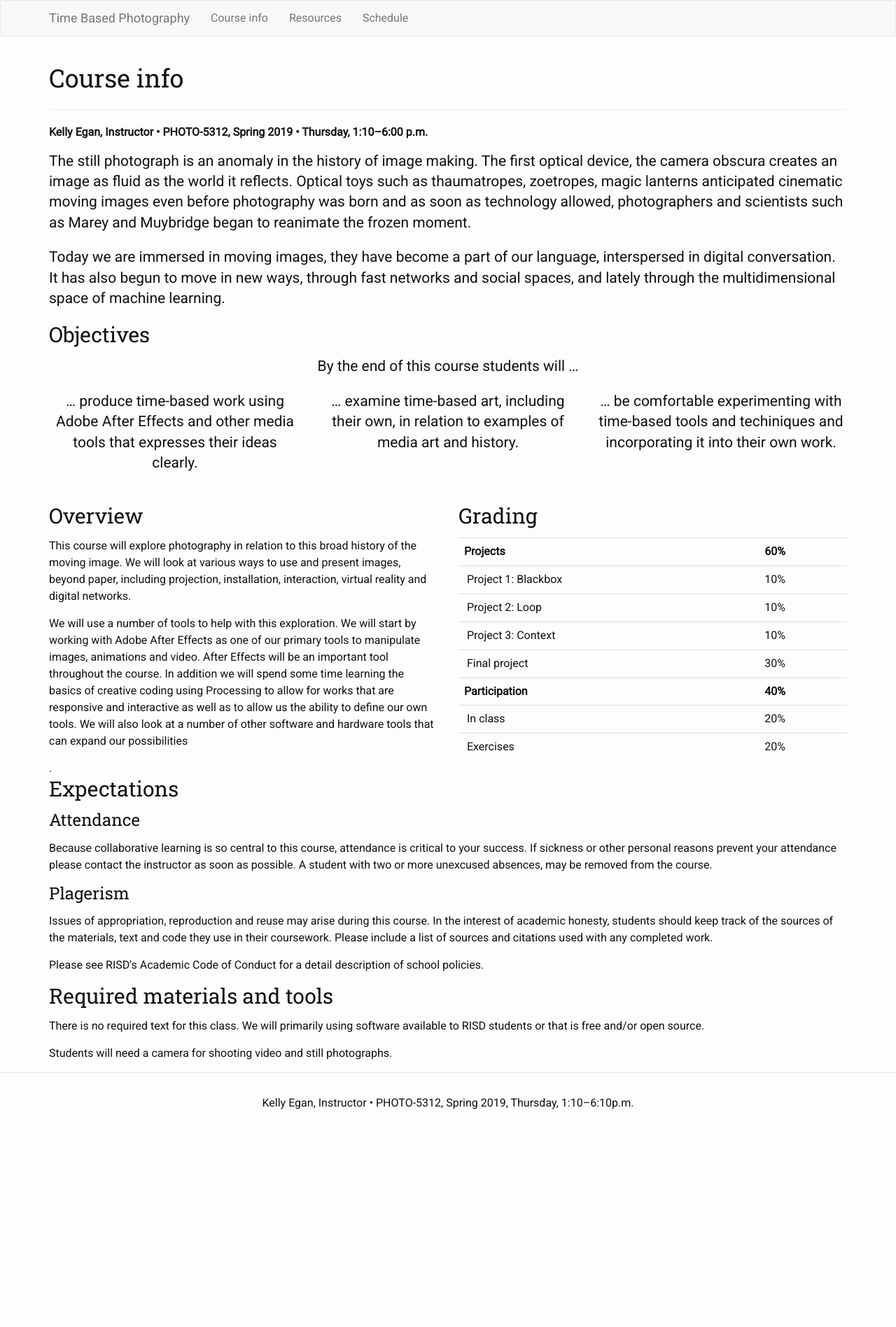
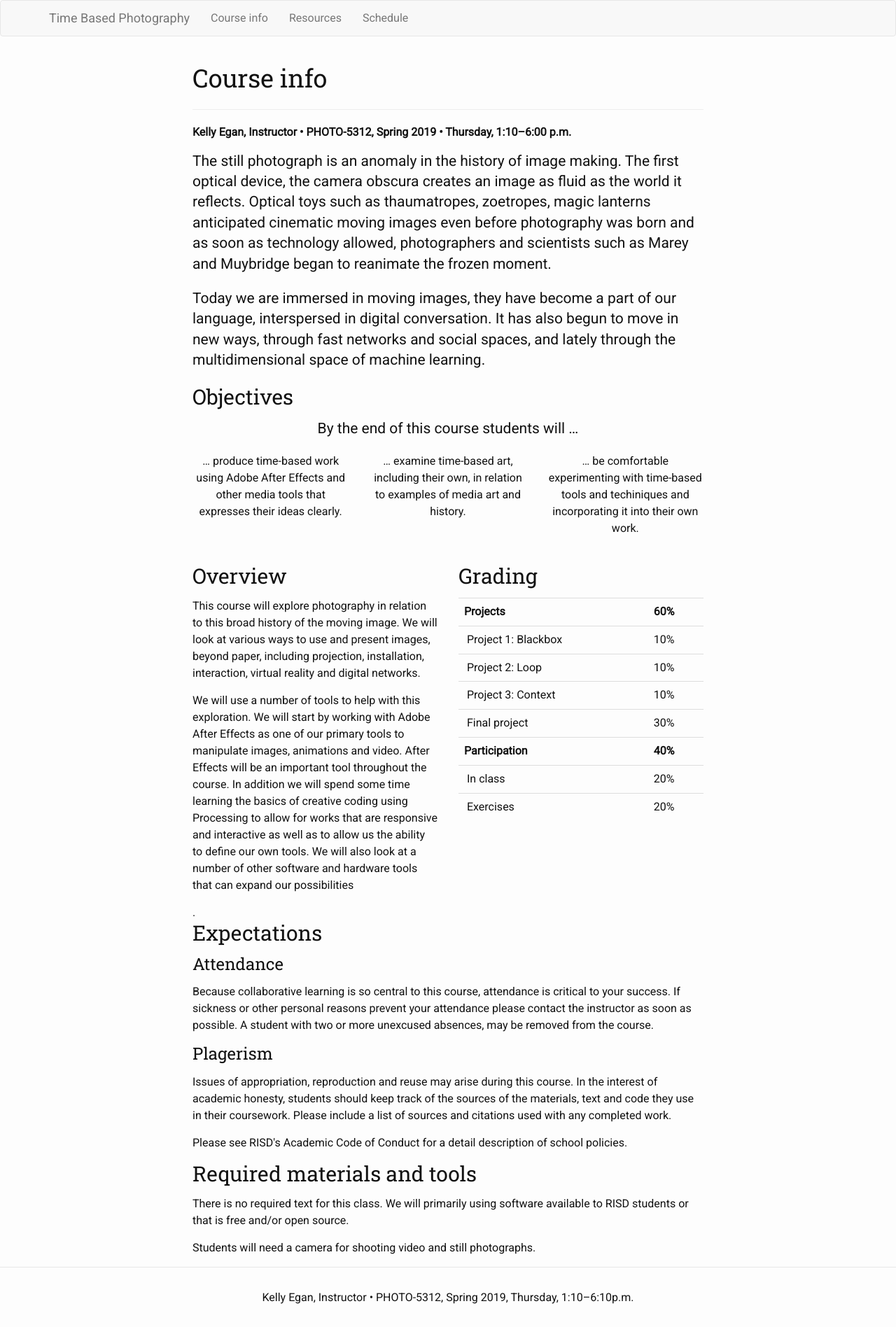
Before and after one commit to kellyegan/StillMoving, a Jekyll site: the page built from course-info.html, in a window 1280 px wide. Shown: the whole page at 70% size. Built offline with Jekyll 4.4.1, drawn with Linux system fonts in a browser that asks for light colours; before the commit the page ends 1618 px from its top, so only the background shows below that.

Commit message:
Change layout of articles/content to reduce  width of text. Make more legible.

```diff
--- a/_layouts/page.html
+++ b/_layouts/page.html
@@ -2,13 +2,13 @@
 layout: default
 ---
 <div class="container">
-  <header>
+  <header class="col-sm-8 col-sm-offset-2">
     <div class="page-header">
       <h1>{{ page.title }}</h1>
     </div>
   </header>
 
-  <article>
+  <article class="col-sm-8 col-sm-offset-2">
     {{ content }}
   </article>
 </div>
--- a/_layouts/post.html
+++ b/_layouts/post.html
@@ -2,7 +2,7 @@
 layout: default
 ---
 <div class="container">
-  <header>
+	<header class="col-sm-8 col-sm-offset-2">
 		<div class="page-header">
 			<h1>{{ page.title }}</h1>
 		</div>
@@ -10,7 +10,7 @@ layout: default
 		</p>
 	</header>
 
-  <article>
+	<article class="post-content col-sm-8 col-sm-offset-2">
 		{{ content }}
 	</article>
 </div>
--- a/course-info.html
+++ b/course-info.html
@@ -15,15 +15,15 @@ permalink: /course-info/
 
 <div class="row">
   <div class="col-sm-4">
-     <p class="lead text-center">&hellip; produce time-based work using Adobe After Effects and other media tools that expresses their ideas clearly.</p>
+     <p class="text-center">&hellip; produce time-based work using Adobe After Effects and other media tools that expresses their ideas clearly.</p>
   </div>
 
   <div class="col-sm-4">
-    <p class="lead text-center">&hellip; examine time-based art, including their own, in relation to examples of media art and history.</p>
+    <p class="text-center">&hellip; examine time-based art, including their own, in relation to examples of media art and history.</p>
   </div>
 
   <div class="col-sm-4">
-     <p class="lead text-center">&hellip; be comfortable experimenting with time-based tools and techiniques and incorporating it into their own work.</p>
+     <p class="text-center">&hellip; be comfortable experimenting with time-based tools and techiniques and incorporating it into their own work.</p>
   </div>
 </div>
 
--- a/index.html
+++ b/index.html
@@ -19,12 +19,12 @@ layout: default
 
 	<div class="row">
 
-		<div class="post-content col-sm-8 col-sm-offset-2">
+		<article class="post-content col-sm-8 col-sm-offset-2">
 		{% if post.featured-image %}
 		<h1><a href="{{ post.url | prepend: site.baseurl }}">{{ post.title }}</a></h1>
 		{% endif %}
 			{{ post.content }}
-		</div>
+		</article>
 	</div>
 </div>
 {% endfor %}
```
Lines whose indentation alone changed are shown as unchanged.
